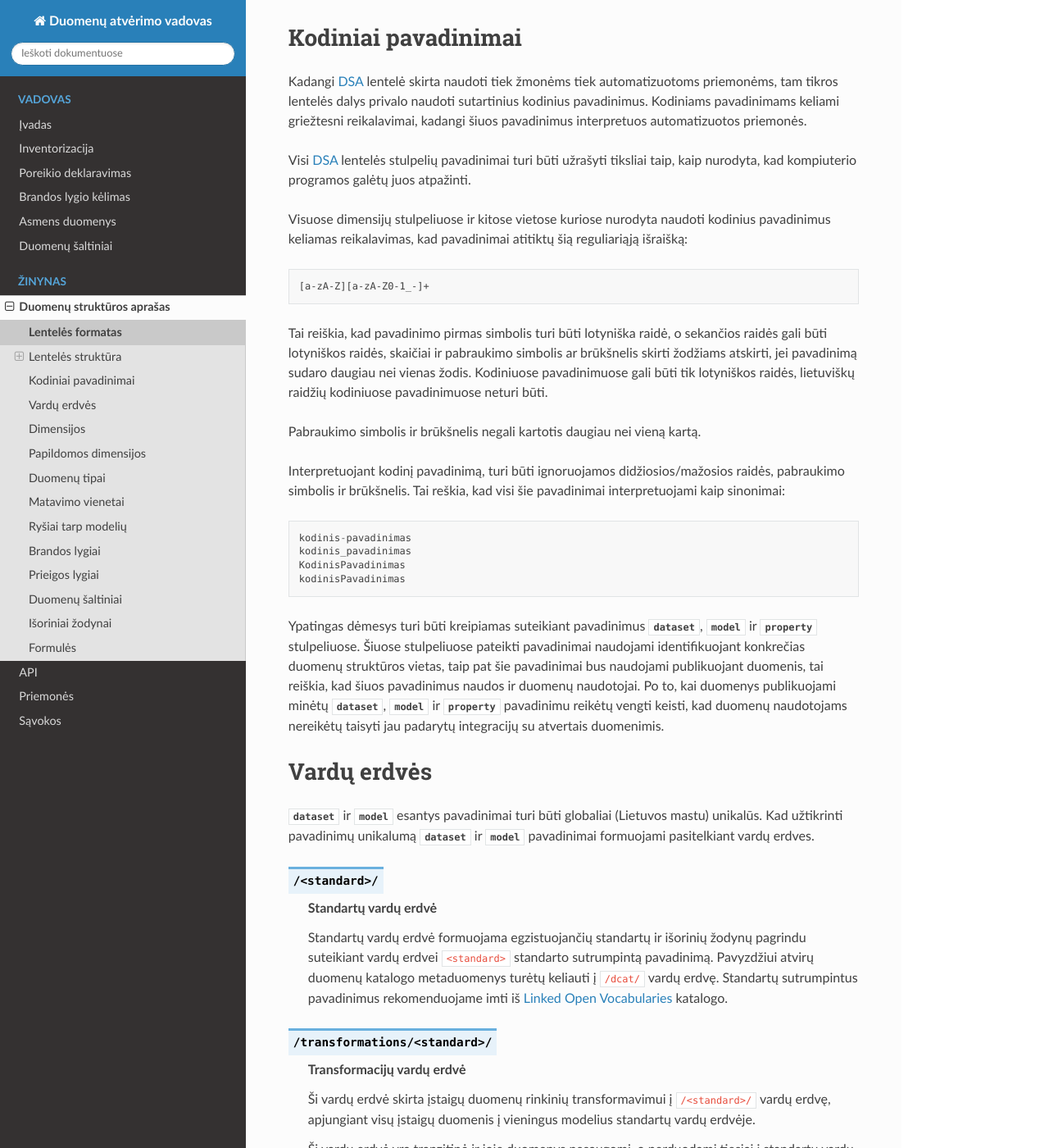
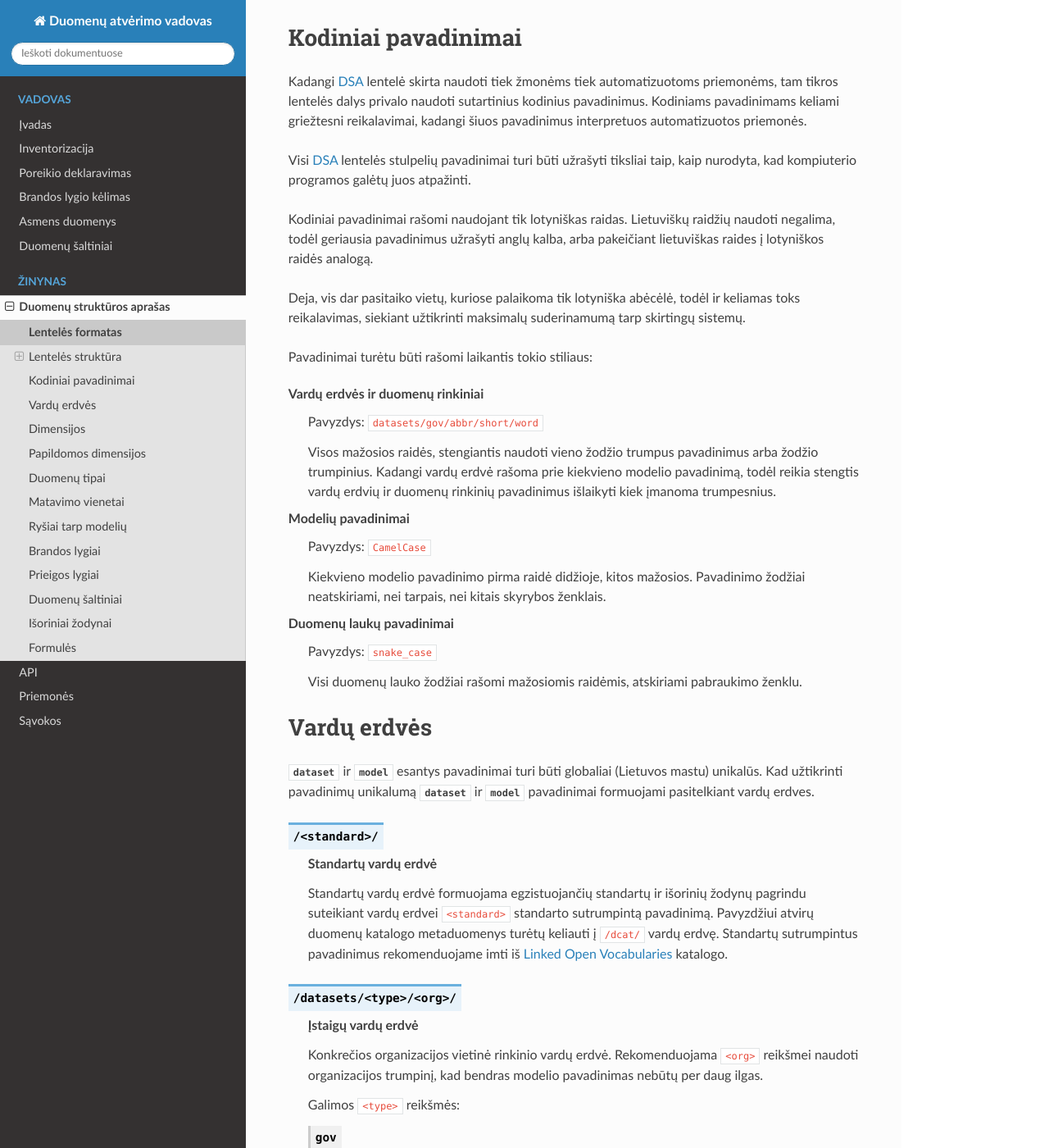
Before and after one commit to atviriduomenys/manifest, a Sphinx documentation site: the page built from docs/dsa/formatas.rst, in a window 1280 px wide and 1400 px high, scrolled down 2788 px. Shown: the whole window at 82% size. Built offline with Sphinx 7.4.7 and the Read the Docs theme 2.0.0, drawn with Linux system fonts in a browser that asks for light colours; pages that are not in the unit, such as notebooks, are missing from menus; some of the changed text lies outside the part shown.

Commit message:
Update docs about code names

```diff
--- a/docs/dsa/formatas.rst
+++ b/docs/dsa/formatas.rst
@@ -165,39 +165,35 @@ pavadinimus. Kodiniams pavadinimams keliami griežtesni reikalavimai, kadangi
 Visi :term:`DSA` lentelės stulpelių pavadinimai turi būti užrašyti tiksliai
 taip, kaip nurodyta, kad kompiuterio programos galėtų juos atpažinti.
 
-Visuose dimensijų stulpeliuose ir kitose vietose kuriose nurodyta naudoti
-kodinius pavadinimus keliamas reikalavimas, kad pavadinimai atitiktų šią
-reguliariąją išraišką:
+Kodiniai pavadinimai rašomi naudojant tik lotyniškas raidas. Lietuviškų
+raidžių naudoti negalima, todėl geriausia pavadinimus užrašyti anglų kalba,
+arba pakeičiant lietuviškas raides į lotyniškos raidės analogą.
 
-.. code-block:: regex
+Deja, vis dar pasitaiko vietų, kuriose palaikoma tik lotyniška abėcėlė, todėl
+ir keliamas toks reikalavimas, siekiant užtikrinti maksimalų suderinamumą
+tarp skirtingų sistemų.
 
-    [a-zA-Z][a-zA-Z0-1_-]+
+Pavadinimai turėtu būti rašomi laikantis tokio stiliaus:
 
-Tai reiškia, kad pavadinimo pirmas simbolis turi būti lotyniška raidė, o
-sekančios raidės gali būti lotyniškos raidės, skaičiai ir pabraukimo simbolis ar
-brūkšnelis skirti žodžiams atskirti, jei pavadinimą sudaro daugiau nei vienas
-žodis. Kodiniuose pavadinimuose gali būti tik lotyniškos raidės, lietuviškų
-raidžių kodiniuose pavadinimuose neturi būti.
+Vardų erdvės ir duomenų rinkiniai
+    Pavyzdys: `datasets/gov/abbr/short/word`
 
-Pabraukimo simbolis ir brūkšnelis negali kartotis daugiau nei vieną kartą.
+    Visos mažosios raidės, stengiantis naudoti vieno žodžio trumpus pavadinimus
+    arba žodžio trumpinius. Kadangi vardų erdvė rašoma prie kiekvieno modelio
+    pavadinimą, todėl reikia stengtis vardų erdvių ir duomenų rinkinių
+    pavadinimus išlaikyti kiek įmanoma trumpesnius.
 
-Interpretuojant kodinį pavadinimą, turi būti ignoruojamos didžiosios/mažosios
-raidės, pabraukimo simbolis ir brūkšnelis. Tai reškia, kad visi šie
-pavadinimai interpretuojami kaip sinonimai::
+Modelių pavadinimai
+    Pavyzdys: `CamelCase`
 
-    kodinis-pavadinimas
-    kodinis_pavadinimas
-    KodinisPavadinimas
-    kodinisPavadinimas
+    Kiekvieno modelio pavadinimo pirma raidė didžioje, kitos mažosios.
+    Pavadinimo žodžiai neatskiriami, nei tarpais, nei kitais skyrybos ženklais.
 
-Ypatingas dėmesys turi būti kreipiamas suteikiant pavadinimus :data:`dataset`,
-:data:`model` ir :data:`property` stulpeliuose. Šiuose stulpeliuose pateikti
-pavadinimai naudojami identifikuojant konkrečias duomenų struktūros vietas, taip
-pat šie pavadinimai bus naudojami publikuojant duomenis, tai reiškia, kad šiuos
-pavadinimus naudos ir duomenų naudotojai. Po to, kai duomenys publikuojami
-minėtų :data:`dataset`, :data:`model` ir :data:`property` pavadinimu reikėtų
-vengti keisti, kad duomenų naudotojams nereikėtų taisyti jau padarytų
-integracijų su atvertais duomenimis.
+Duomenų laukų pavadinimai
+    Pavyzdys: `snake_case`
+
+    Visi duomenų lauko žodžiai rašomi mažosiomis raidėmis, atskiriami pabraukimo
+    ženklu.
 
 
 .. _vardų-erdvės:
@@ -220,18 +216,6 @@ ir :data:`model` pavadinimai formuojami pasitelkiant vardų erdves.
     imti iš `Linked Open Vocabularies`_ katalogo.
 
     .. _Linked Open Vocabularies: https://lov.linkeddata.es/dataset/lov/
-
-.. describe:: /transformations/<standard>/
-
-    **Transformacijų vardų erdvė**
-
-    Ši vardų erdvė skirta įstaigų duomenų rinkinių transformavimui į
-    `/<standard>/` vardų erdvę, apjungiant visų įstaigų duomenis į vieningus
-    modelius standartų vardų erdvėje.
-
-    Ši vardų erdvė yra tranzitinė ir joje duomenys nesaugomi, o perduodami
-    tiesiai į standartų vardų erdvėje esančius modelius, `proxy`
-    :data:`base.type` pagalba.
 
 .. describe:: /datasets/<type>/<org>/
 
@@ -258,8 +242,20 @@ ir :data:`model` pavadinimai formuojami pasitelkiant vardų erdves.
     Įstaigos duomenų rinkinio vardų erdvė į kurią patenka visi įstaigos duomenų
     modeliai.
 
+.. describe:: /provisional/
+
+    **Duomenų rinkiniai turintys negalutinę struktūrą**
+
+    Šioje vardų erdvėje talpinamos visos kitos vardų erdvės, kurių duomenų
+    struktūra nėra galutinė ir gali keistis, be atskiro įspėjimo.
+
+    Visos duomenų rinkinius rekomenduojame pirmiausiai kelti į šią duomenų erdvė
+    ir įsitikimus, kad duomenų struktūra yra stabili, perkelti į kitą atitinkamą
+    vardų erdvė.
+
+
 Naujai atveriami :term:`duomenų struktūros aprašai <DSA>` sudaromi :term:`ŠDSA`
-pagrindu. Įprastai duomenų bazių struktūra nėra kuriami vadovaujantis
+pagrindu. Įprastai duomenų bazių struktūra nėra kuriama vadovaujantis
 standartais. Vidinės struktūros dažniausiai kuriamos vadovaujantis sistemai
 keliamais reikalavimais. Todėl naujai atveriamų duomenų rinkiniai turi keliauti
 į duomenų rinkinio vardų erdvę `/datasets/<type>/<org>/<dataset>/`, išlaikant
```
